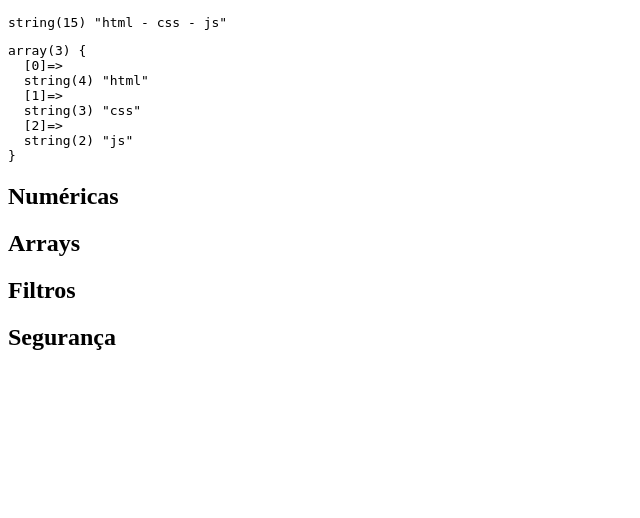
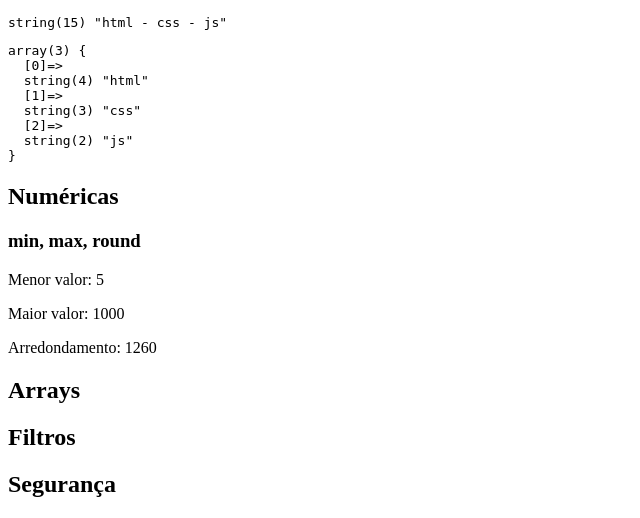
Before and after one commit to VitorGGama/aulas-php, a PHP site: page /07-funcoes-nativas.php in a window 1280 px wide. Shown: the part 400-918 px from the top of the page, without its empty margins (0-640 px from the left). Before the commit the page ends 750 px from the top, so only its background shows below. Run offline with PHP 8.4, Linux system fonts and the light colour scheme.

Commit message:
min, max, round

```diff
--- a/07-funcoes-nativas.php
+++ b/07-funcoes-nativas.php
@@ -48,10 +48,23 @@
     <pre><?=var_dump($arrayLinguagens)?></pre>
 
 
+    <h2>Numéricas</h2>
+
+    <h3>min, max, round</h3>
+
+    <?php
+    $valores = [10, 5, 50, 1000, 275];
+    $valorQualquer = 1259.75;
+    ?>
+
+    <p>Menor valor: <?=min($valores)?></p>
+    <p>Maior valor: <?=max($valores)?></p>
+    <p>Arredondamento: <?=round($valorQualquer)?></p>
 
 
 
-    <h2>Numéricas</h2>
+
+
 
 
     <h2>Arrays</h2>
```
